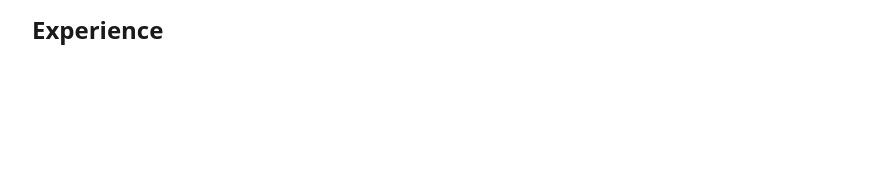
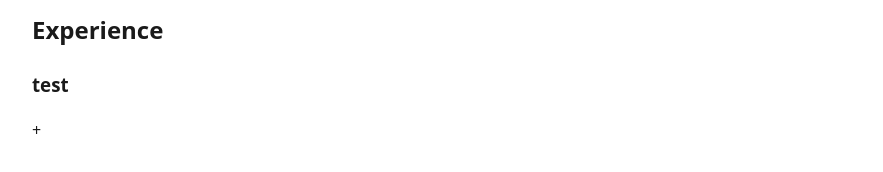
Before and after one commit to ob1kenotbi/portfolio, a React (Vite) app: page / in a window 1280 px wide. Shown: the part 514-686 px from the top of the page, without its empty margins (198-1081 px from the left). Built offline with nearby package versions, Linux system fonts and the light colour scheme.

Commit message:
feat: add accordion component

```diff
--- a/src/App.jsx
+++ b/src/App.jsx
@@ -1,6 +1,7 @@
 //import { useState } from 'react'
 import heroImg from './assets/profile-picture.jpg'
 import './App.css'
+import AccordionItem from './components/accordion.jsx'
 
 function App() {
   //const [count, setCount] = useState(0)
@@ -28,7 +29,9 @@ function App() {
 
         <section className='experience'>
           <h2>Experience</h2>
-          <p></p>
+          <AccordionItem title="test">
+            <p>test</p>
+          </AccordionItem>
         </section>
       </div>
     </>
--- /dev/null
+++ b/src/components/accordion.jsx
@@ -0,0 +1,21 @@
+import { useState } from 'react'
+
+function AccordionItem({ title, content }) {
+    const [isOpen, setIsOpen] = useState(false)
+
+    return (
+        <div className='accordion'>
+            <div className='accordion-header' onClick={() => setIsOpen(!isOpen)}>
+                <h3>{title}</h3>
+                <span>{isOpen ? '-' : '+'}</span>
+            </div>
+            {isOpen && (
+                <div className='accordion-content'>
+                    <p>{content}</p>
+                </div>
+            )}
+        </div>
+    )
+}
+
+export default AccordionItem
```
